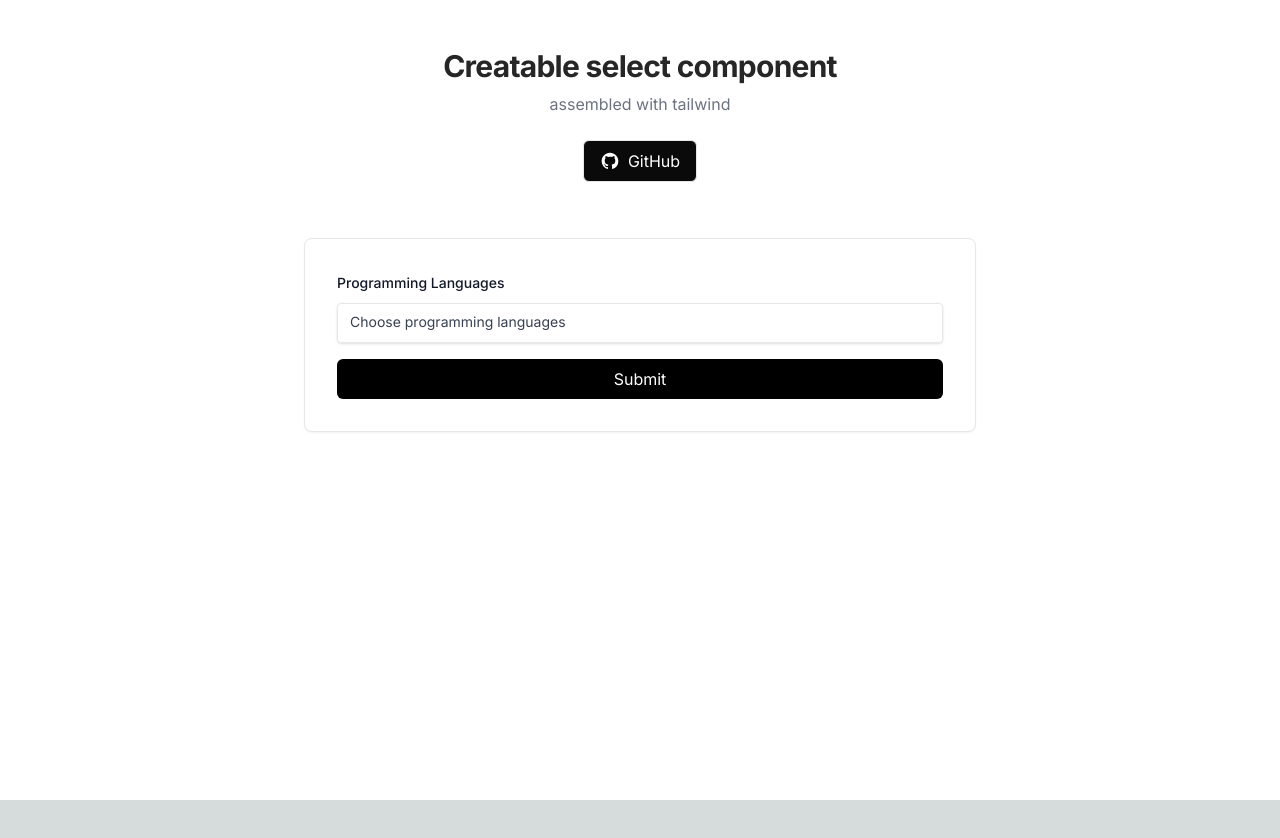
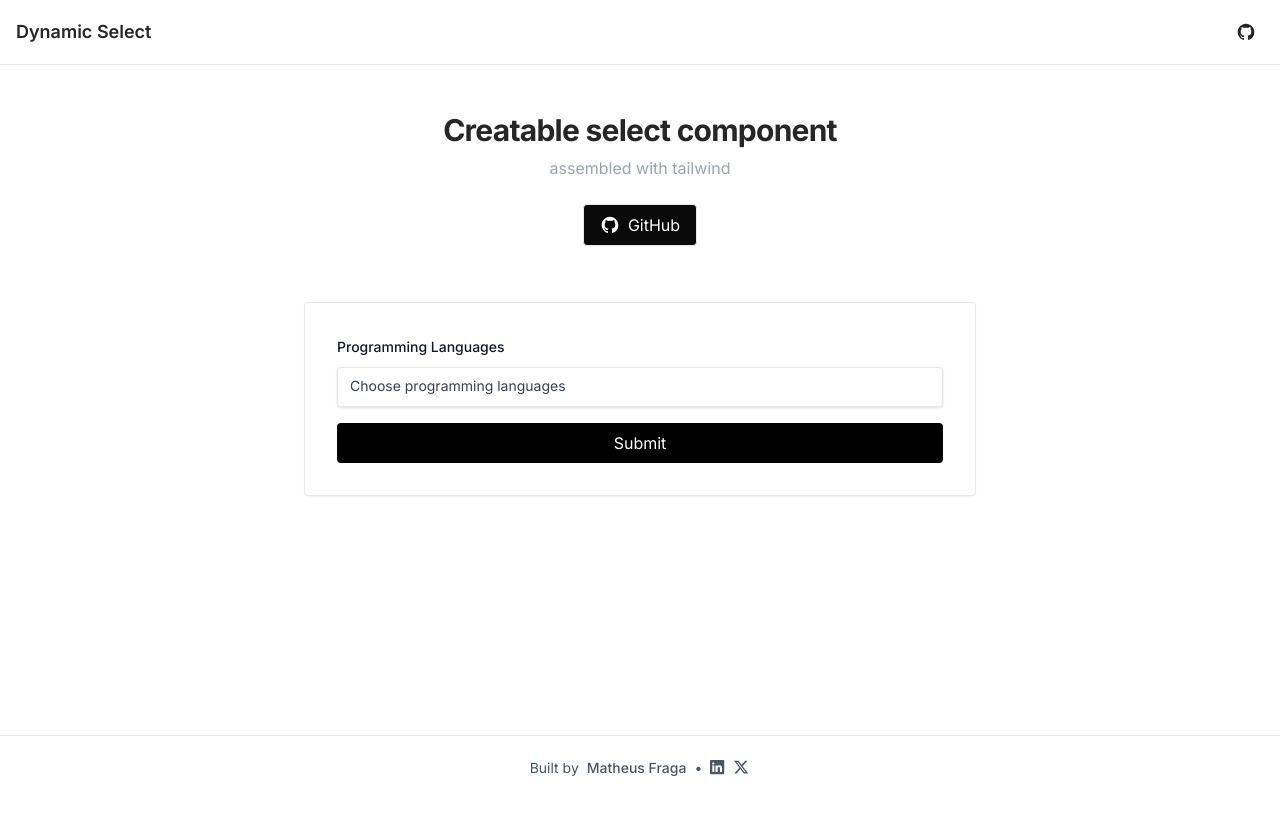
Before and after one commit to Mlfraga/creatable-select, a Next.js app: page / in a window 1280 px wide. Shown: the top 838 px of the page. Before the commit the page ends 800 px from the top, so only its background shows below. Built offline with nearby package versions, Linux system fonts and the light colour scheme.

Commit message:
Add header and footer components, update layout structure, and enhance styling

```diff
--- a/src/app/layout.tsx
+++ b/src/app/layout.tsx
@@ -1,3 +1,5 @@
+import { Footer } from "@/components/footer";
+import { Header } from "@/components/header";
 import type { Metadata } from "next";
 import { Inter } from "next/font/google";
 import "./globals.css";
@@ -15,8 +17,12 @@ export default function RootLayout({
   children: React.ReactNode;
 }) {
   return (
-    <html lang="en">
-      <body className={`${inter.className}`}>{children}</body>
+    <html lang="en" suppressHydrationWarning>
+      <body className={`${inter.className} bg-gray-50`}>
+        <Header />
+        <main className="min-h-screen pt-16 pb-16">{children}</main>
+        <Footer />
+      </body>
     </html>
   );
 }
--- a/src/app/page.tsx
+++ b/src/app/page.tsx
@@ -44,15 +44,15 @@ export default function Home() {
             <h1 className="text-3xl text-neutral-800 font-bold tracking-tight">
               Creatable select component
             </h1>
-            <p className="text-gray-500 mt-1">assembled with tailwind</p>
+            <p className="text-gray-400 mt-1">assembled with tailwind</p>
           </div>
 
           {/* GitHub Button */}
           <a
-            href="https://github.com/yourusername/dynamic-select"
+            href="https://github.com/Mlfraga/creatable-select"
             target="_blank"
             rel="noopener noreferrer"
-            className="flex items-center px-4 py-2 border rounded-md bg-neutral-950 hover:bg-neutral-700 text-white hover:text-white transition-colors duration-75"
+            className="flex items-center px-4 py-2 border rounded bg-neutral-950 hover:bg-neutral-700 text-white hover:text-white transition-colors duration-75"
           >
             <svg
               className="w-5 h-5 mr-2"
@@ -70,8 +70,7 @@ export default function Home() {
           </a>
         </div>
 
-        <div className="bg-white p-8 rounded-lg shadow-sm border">
-          <div className="space-y-4">
+        <div className="flex flex-col bg-white p-8 rounded shadow-sm border gap-4">
           <DynamicSelect
             options={programmingLanguages}
             placeholder="Choose programming languages"
@@ -82,18 +81,17 @@ export default function Home() {
             searchable
             label="Programming Languages"
             creatableText="Add language"
-              searchOrCreateInputPlaceholder="Search languages or create newsdfsd..."
+            searchOrCreateInputPlaceholder="Search languages or create new..."
           />
 
           <button
             type="submit"
-              className="w-full bg-black text-white rounded-md py-2 hover:bg-gray-800 transition-colors"
+            className="w-full bg-black text-white rounded py-2 hover:bg-gray-800 transition-colors"
           >
             Submit
           </button>
         </div>
       </div>
-      </div>
     </main>
   );
 }
--- a/src/components/creatable-select.tsx
+++ b/src/components/creatable-select.tsx
@@ -263,7 +263,7 @@ const DynamicSelect = ({
                   className={twMerge(
                     "cursor-pointer font-inter duration-150 transition-colors",
                     "hover:bg-gray-50 p-2 py-1 border border-gray-200",
-                    "rounded-md bg-white focus-visible:bg-white",
+                    " bg-white focus-visible:bg-white",
                     optionValue === value && "bg-gray-50 border-gray-300",
                     index === 0 ? "mt-0" : "mt-2",
                     highlightedIndex === index && "bg-gray-50 border-gray-300"
@@ -276,13 +276,15 @@ const DynamicSelect = ({
                 </div>
               ))}
 
-              {filteredOptions.length < 1 && creatable && searchValue.length > 0 && (
+              {filteredOptions.length < 1 &&
+                creatable &&
+                searchValue.length > 0 && (
                   <button
                     type="button"
                     className={twMerge(
                       "flex items-start justify-start p-3 w-full",
                       "bg-neutral-50 text-neutral-600 border border-neutral-300",
-                    "rounded-md focus:outline-none focus:ring-2",
+                      "rounded focus:outline-none focus:ring-2",
                       "focus:ring-gray-300 focus:ring-opacity-50",
                       "hover:bg-neutral-100 transition-colors duration-150"
                     )}
@@ -304,7 +306,9 @@ const DynamicSelect = ({
               >
                 <div className="flex flex-col items-center gap-2">
                   <div className="w-5 h-5 border-2 border-gray-300 border-t-gray-600 rounded-full animate-spin" />
-                  <span className="text-sm text-gray-600">{loadingMessage}</span>
+                  <span className="text-sm text-gray-600">
+                    {loadingMessage}
+                  </span>
                 </div>
               </div>
             )}
--- /dev/null
+++ b/src/components/footer.tsx
@@ -0,0 +1,52 @@
+export function Footer() {
+  return (
+    <footer className="fixed bottom-0 w-full border-t bg-white">
+      <div className="container mx-auto px-4 h-16 flex items-center justify-center">
+        <div className="flex items-center gap-2 text-sm text-gray-600">
+          <span>Built by</span>
+          <a
+            href="https://mlfraga.dev"
+            target="_blank"
+            rel="noopener noreferrer"
+            className="font-medium hover:text-gray-900 transition-colors"
+          >
+            Matheus Fraga
+          </a>
+          <span>•</span>
+          <a
+            href="https://linkedin.com/in/your_linkedin"
+            target="_blank"
+            rel="noopener noreferrer"
+            className="hover:text-gray-900 transition-colors"
+          >
+            <svg
+              xmlns="http://www.w3.org/2000/svg"
+              width="16"
+              height="16"
+              fill="currentColor"
+              viewBox="0 0 18 18"
+            >
+              <path d="M0 1.146C0 .513.526 0 1.175 0h13.65C15.474 0 16 .513 16 1.146v13.708c0 .633-.526 1.146-1.175 1.146H1.175C.526 16 0 15.487 0 14.854zm4.943 12.248V6.169H2.542v7.225zm-1.2-8.212c.837 0 1.358-.554 1.358-1.248-.015-.709-.52-1.248-1.342-1.248S2.4 3.226 2.4 3.934c0 .694.521 1.248 1.327 1.248zm4.908 8.212V9.359c0-.216.016-.432.08-.586.173-.431.568-.878 1.232-.878.869 0 1.216.662 1.216 1.634v3.865h2.401V9.25c0-2.22-1.184-3.252-2.764-3.252-1.274 0-1.845.7-2.165 1.193v.025h-.016l.016-.025V6.169h-2.4c.03.678 0 7.225 0 7.225z" />
+            </svg>
+          </a>
+          <a
+            href="https://x.com/fragaslk"
+            target="_blank"
+            rel="noopener noreferrer"
+            className="hover:text-gray-900 transition-colors"
+          >
+            <svg
+              xmlns="http://www.w3.org/2000/svg"
+              width="16"
+              height="16"
+              fill="currentColor"
+              viewBox="0 0 18 18"
+            >
+              <path d="M12.6.75h2.454l-5.36 6.142L16 15.25h-4.937l-3.867-5.07-4.425 5.07H.316l5.733-6.57L0 .75h5.063l3.495 4.633L12.601.75Zm-.86 13.028h1.36L4.323 2.145H2.865z" />
+            </svg>
+          </a>
+        </div>
+      </div>
+    </footer>
+  );
+}
--- /dev/null
+++ b/src/components/header.tsx
@@ -0,0 +1,59 @@
+"use client";
+
+import Link from "next/link";
+import { useEffect, useState } from "react";
+
+export function Header() {
+  const [theme, setTheme] = useState<"light" | "dark">("light");
+
+  // Handle theme toggle
+  const toggleTheme = () => {
+    const newTheme = theme === "light" ? "dark" : "light";
+    setTheme(newTheme);
+    document.documentElement.classList.toggle("dark");
+    localStorage.setItem("theme", newTheme);
+  };
+
+  // Initialize theme from localStorage
+  useEffect(() => {
+    const savedTheme = localStorage.getItem("theme") as "light" | "dark" | null;
+    if (savedTheme) {
+      setTheme(savedTheme);
+      document.documentElement.classList.toggle("dark", savedTheme === "dark");
+    }
+  }, []);
+
+  return (
+    <header className="fixed top-0 w-full border-b bg-white">
+      <div className="container mx-auto px-4 h-16 flex items-center justify-between">
+        <div className="flex items-center gap-8">
+          <Link href="/" className="text-lg text-neutral-800 font-semibold">
+            Dynamic Select
+          </Link>
+        </div>
+
+        <div className="flex items-center gap-4">
+          <a
+            href="https://github.com/Mlfraga/creatable-select"
+            target="_blank"
+            rel="noopener noreferrer"
+            className="p-2 hover:bg-gray-100 text-neutral-800 rounded-full transition-colors"
+          >
+            <svg
+              className="w-5 h-5"
+              fill="currentColor"
+              viewBox="0 0 24 24"
+              aria-hidden="true"
+            >
+              <path
+                fillRule="evenodd"
+                d="M12 2C6.477 2 2 6.484 2 12.017c0 4.425 2.865 8.18 6.839 9.504.5.092.682-.217.682-.483 0-.237-.008-.868-.013-1.703-2.782.605-3.369-1.343-3.369-1.343-.454-1.158-1.11-1.466-1.11-1.466-.908-.62.069-.608.069-.608 1.003.07 1.531 1.032 1.531 1.032.892 1.53 2.341 1.088 2.91.832.092-.647.35-1.088.636-1.338-2.22-.253-4.555-1.113-4.555-4.951 0-1.093.39-1.988 1.029-2.688-.103-.253-.446-1.272.098-2.65 0 0 .84-.27 2.75 1.026A9.564 9.564 0 0112 6.844c.85.004 1.705.115 2.504.337 1.909-1.296 2.747-1.027 2.747-1.027.546 1.379.202 2.398.1 2.651.64.7 1.028 1.595 1.028 2.688 0 3.848-2.339 4.695-4.566 4.943.359.309.678.92.678 1.855 0 1.338-.012 2.419-.012 2.747 0 .268.18.58.688.482A10.019 10.019 0 0022 12.017C22 6.484 17.522 2 12 2z"
+                clipRule="evenodd"
+              />
+            </svg>
+          </a>
+        </div>
+      </div>
+    </header>
+  );
+}
--- a/tailwind.config.js
+++ b/tailwind.config.js
@@ -1,18 +1,13 @@
 /** @type {import('tailwindcss').Config} */
 module.exports = {
   content: [
-    './src/pages/**/*.{js,ts,jsx,tsx,mdx}',
-    './src/components/**/*.{js,ts,jsx,tsx,mdx}',
-    './src/app/**/*.{js,ts,jsx,tsx,mdx}',
+    "./src/pages/**/*.{js,ts,jsx,tsx,mdx}",
+    "./src/components/**/*.{js,ts,jsx,tsx,mdx}",
+    "./src/app/**/*.{js,ts,jsx,tsx,mdx}",
   ],
+  darkMode: "class",
   theme: {
-    extend: {
-      backgroundImage: {
-        'gradient-radial': 'radial-gradient(var(--tw-gradient-stops))',
-        'gradient-conic':
-          'conic-gradient(from 180deg at 50% 50%, var(--tw-gradient-stops))',
-      },
-    },
+    extend: {},
   },
   plugins: [],
-}
+};
```
Lines whose indentation alone changed are shown as unchanged.
